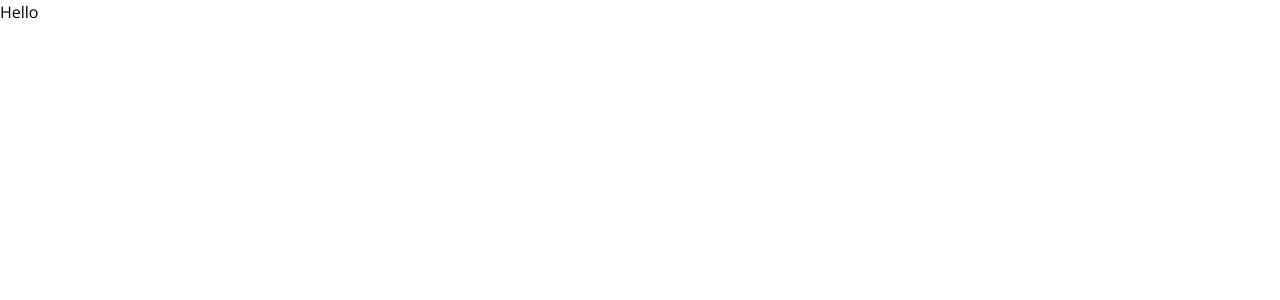
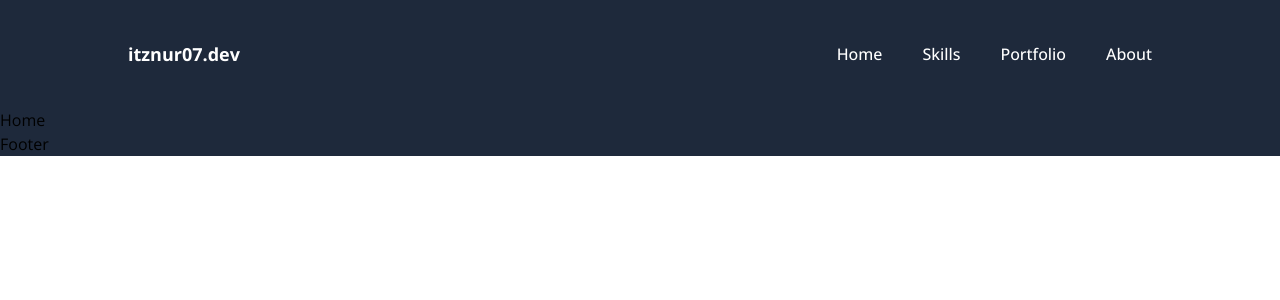
Before and after one commit to itznur07/itznur07.dev, a React (Create React App) app: page / in a window 1280 px wide. Shown: the top 300 px of the page. Built offline with nearby package versions, Linux system fonts and the light colour scheme.

Commit message:
Navigation done

```diff
--- a/src/App.js
+++ b/src/App.js
@@ -1,11 +1,18 @@
-import React from 'react';
+import React from "react";
+import { Route, Routes } from "react-router-dom";
+import Layout from "./components/Layout";
+import Home from "./pages/Home";
 
 const App = () => {
   return (
-    <div>
-      Hello
+    <div className='bg-[#1E293B]'>
+      <Routes>
+        <Route path='/' element={<Layout />}>
+          <Route index element={<Home />} />
+        </Route>
+      </Routes>
     </div>
   );
-}
+};
 
 export default App;
--- /dev/null
+++ b/src/components/Footer.js
@@ -0,0 +1,7 @@
+import React from "react";
+
+const Footer = () => {
+  return <div>Footer</div>;
+};
+
+export default Footer;
--- /dev/null
+++ b/src/components/Layout.js
@@ -0,0 +1,16 @@
+import React from 'react'
+import { Outlet } from 'react-router-dom'
+import Footer from './Footer'
+import Navigation from './Navigation'
+
+const Layout = () => {
+  return (
+    <>
+       <Navigation />
+       <Outlet />
+       <Footer />
+    </>
+  )
+}
+
+export default Layout
--- /dev/null
+++ b/src/components/Navigation.js
@@ -0,0 +1,25 @@
+import React from "react";
+
+const Navigation = () => {
+  return (
+    <div className='flex md:flex-row items-center justify-between flex-col md:mx-32 py-10'>
+      {/* logo here */}
+      <div>
+        <h1 className='text-white font-bold text-lg'>itznur07.dev</h1>
+      </div>
+      {/* logo ends here */}
+      {/* navlink here */}
+      <nav>
+        <ul className='text-md text-white flex items-center md:space-x-10 space-x-5 font-medium cursor-pointer'>
+          <li>Home</li>
+          <li>Skills</li>
+          <li>Portfolio</li>
+          <li>About</li>
+        </ul>
+      </nav>
+      {/* navlink ends here */}
+    </div>
+  );
+};
+
+export default Navigation;
--- a/src/index.js
+++ b/src/index.js
@@ -2,16 +2,18 @@ import React from "react";
 import { createRoot } from "react-dom/client";
 // import { Provider } from 'react-redux';
 // import { store } from './app/store';
+import { BrowserRouter } from "react-router-dom";
 import App from "./App";
 import "./index.css";
-
 const container = document.getElementById("root");
 const root = createRoot(container);
 
 root.render(
   <React.StrictMode>
     {/* <Provider store={store}> */}
-    <App />
+    <BrowserRouter>
+      <App />
+    </BrowserRouter>
     {/* </Provider> */}
   </React.StrictMode>
 );
--- /dev/null
+++ b/src/pages/Home.js
@@ -0,0 +1,9 @@
+import React from 'react'
+
+const Home = () => {
+  return (
+    <div>Home</div>
+  )
+}
+
+export default Home
```
